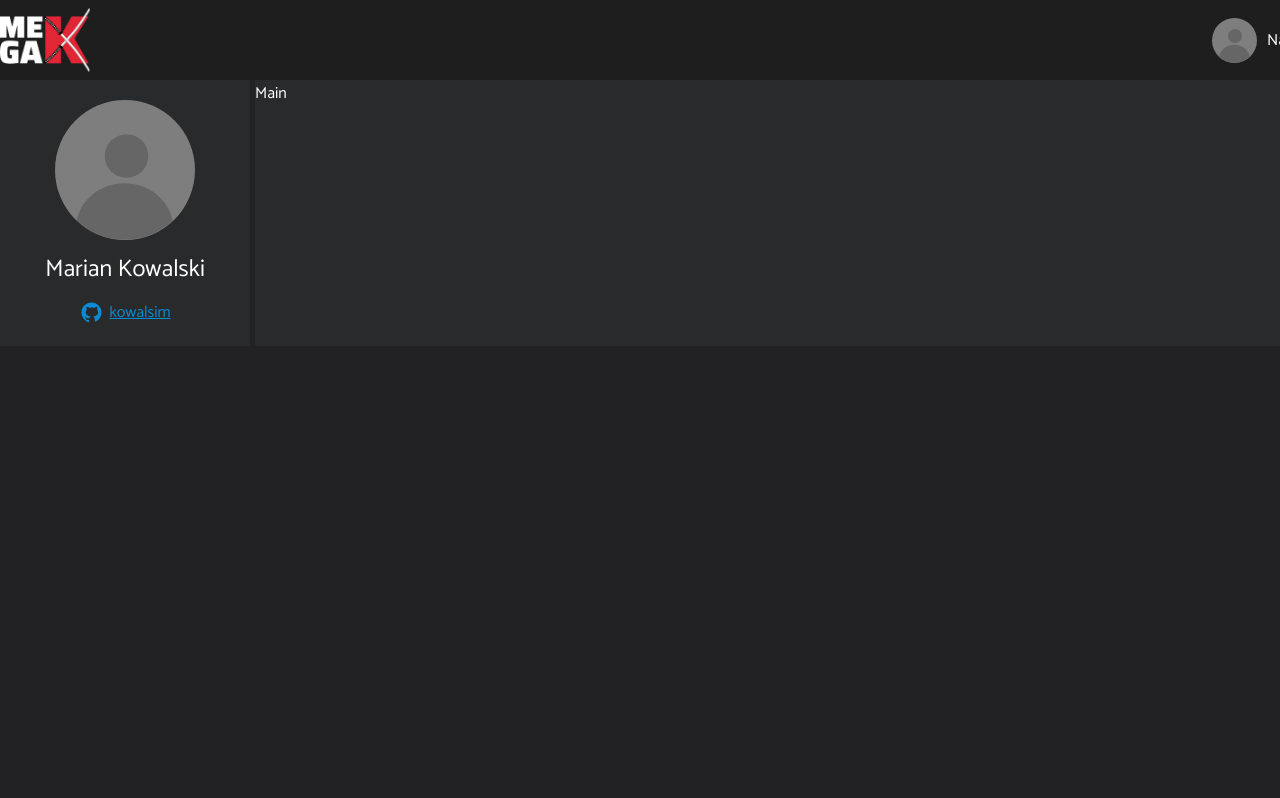
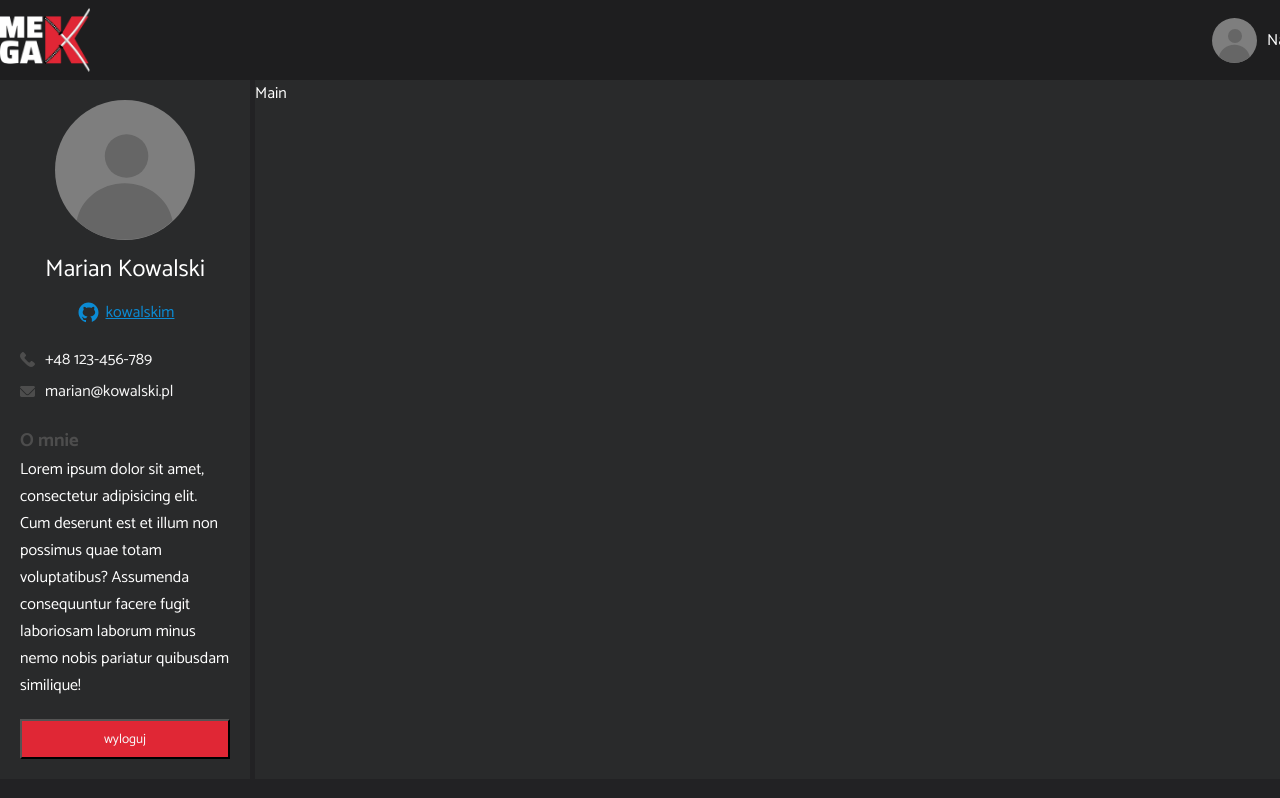
Before and after one commit to obrebskim/megakhh17-fe, a React (Create React App) app: page /account in a window 1280 px wide. Shown: the top 798 px of the page. Built offline with nearby package versions, Linux system fonts and the light colour scheme.

Commit message:
Create ContactTile and AboutTile components

```diff
--- /dev/null
+++ b/src/Components/AccountAside/AboutTile.tsx
@@ -0,0 +1,24 @@
+import React from "react";
+import styled from "styled-components";
+
+const Container = styled.div`
+  & h3 {
+    color: var(--tirnaryFontColor);
+  }
+`;
+
+function AboutTile() {
+  return (
+    <Container>
+      <h3>O mnie</h3>
+      <p>
+        Lorem ipsum dolor sit amet, consectetur adipisicing elit. Cum deserunt
+        est et illum non possimus quae totam voluptatibus? Assumenda
+        consequuntur facere fugit laboriosam laborum minus nemo nobis pariatur
+        quibusdam similique!
+      </p>
+    </Container>
+  );
+}
+
+export default AboutTile;
--- a/src/Components/AccountAside/AccountAside.tsx
+++ b/src/Components/AccountAside/AccountAside.tsx
@@ -1,6 +1,8 @@
 import React from "react";
 import styled from "styled-components";
 import Avatar from "../Common/Avatar/Avatar";
+import ContactTile from "./ContactTile";
+import AboutTile from "./AboutTile";
 
 const Container = styled.aside`
   display: flex;
@@ -9,12 +11,21 @@ const Container = styled.aside`
   gap: 20px;
   padding: 20px;
   background-color: var(--secondaryDark);
+  & button {
+    height: 40px;
+    width: 100%;
+    background-color: var(--buttonColor);
+    color: var(--fontColor);
+  }
 `;
 
 function AccountAside() {
   return (
     <Container>
       <Avatar name="Marian Kowalski" vertical />
+      <ContactTile />
+      <AboutTile />
+      <button type="button">wyloguj</button>
     </Container>
   );
 }
--- /dev/null
+++ b/src/Components/AccountAside/ContactTile.tsx
@@ -0,0 +1,41 @@
+import React from "react";
+import styled from "styled-components";
+import phoneIco from "../../Assets/img/phone.svg";
+import mailIco from "../../Assets/img/mail.svg";
+
+const Container = styled.div`
+  width: 100%;
+  display: flex;
+  flex-direction: column;
+  gap: 5px;
+`;
+
+const Wrapper = styled.div`
+  display: flex;
+  align-items: center;
+  gap: 10px;
+  & img {
+    width: 15px;
+  }
+  & a {
+    color: var(--fontColor);
+    text-decoration: none;
+  }
+`;
+
+function ContactTile() {
+  return (
+    <Container>
+      <Wrapper>
+        <img src={phoneIco} alt="" />
+        <a href="tel:123-456-789">+48 123-456-789</a>
+      </Wrapper>
+      <Wrapper>
+        <img src={mailIco} alt="" />
+        <a href="mailto:marian@kowalski.pl">marian@kowalski.pl</a>
+      </Wrapper>
+    </Container>
+  );
+}
+
+export default ContactTile;
--- a/src/Components/Common/Avatar/Avatar.tsx
+++ b/src/Components/Common/Avatar/Avatar.tsx
@@ -47,7 +47,7 @@ export default function Avatar({ name, imgUrl, vertical = false }: PropsTypes) {
       <p>{name}</p>
       {vertical && (
         <a href="https://github.com">
-          <img src={githubIco} alt="" /> kowalsim
+          <img src={githubIco} alt="" /> kowalskim
         </a>
       )}
     </Container>
--- a/src/GlobalCSS.ts
+++ b/src/GlobalCSS.ts
@@ -15,6 +15,7 @@ export default createGlobalStyle`
     --buttonColor: #E02735;
     --fontColor: #F7F7F7;
     --secondaryFontColor: #cfcfcf;
+    --tirnaryFontColor: #4D4D4D;
     --placeholderColor: #666666;
   }
 
```
Also changed, not shown: src/Assets/img/mail.svg (added), src/Assets/img/phone.svg (added).
